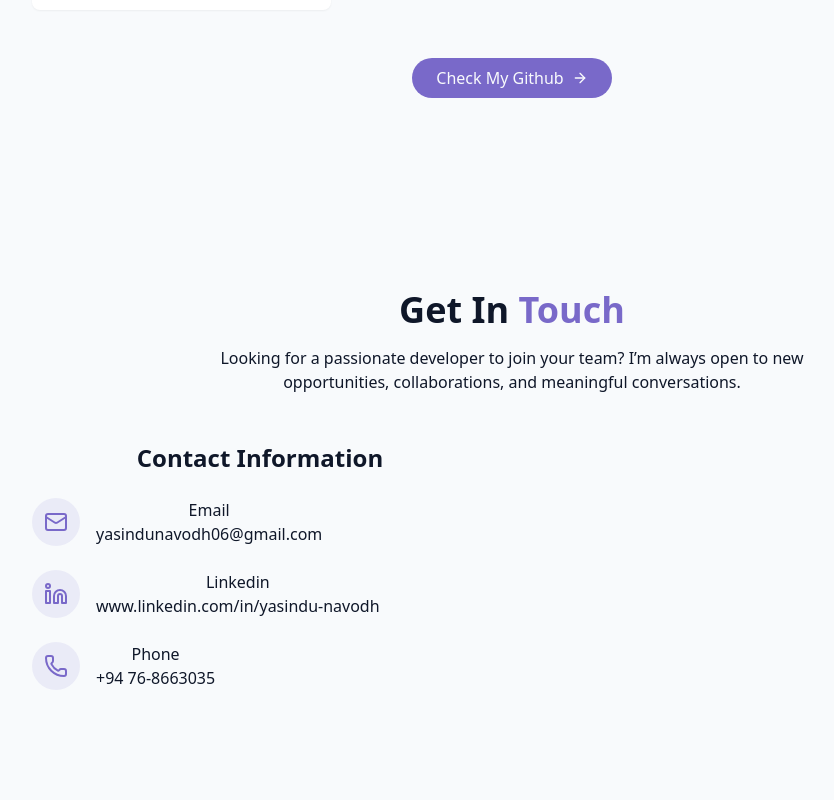
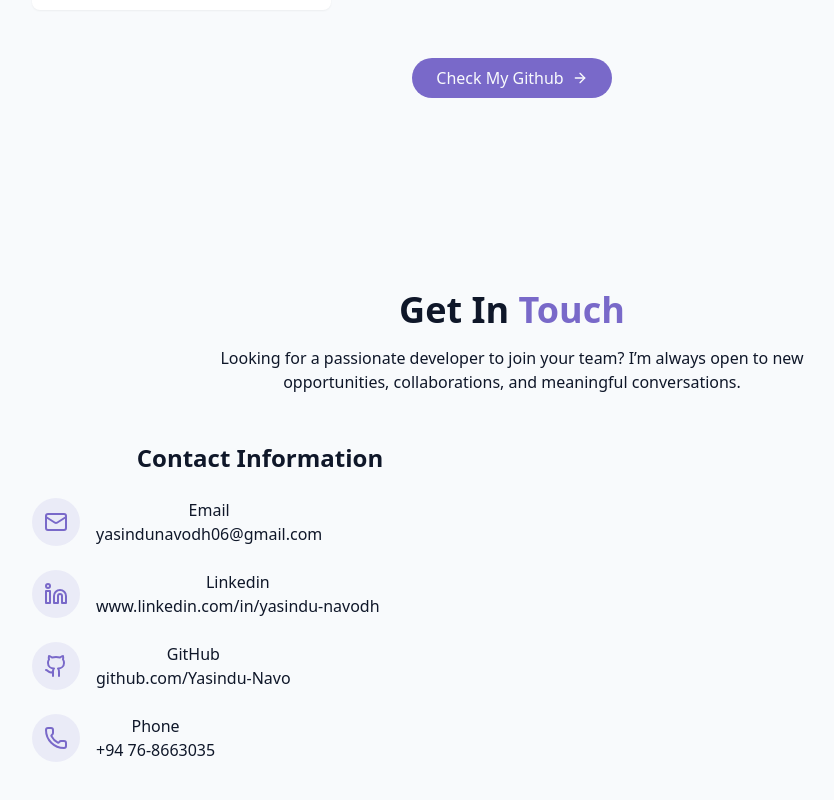
Before and after one commit to Yasindu-Navo/My-Portfolio, a React (Vite) app: page / in a window 1280 px wide. Shown: the part 4600-5400 px from the top of the page, without its empty margins (128-962 px from the left). Built offline with nearby package versions, Linux system fonts and the light colour scheme.

Commit message:
Add GitHub link to ContactSection component for enhanced connectivity

```diff
--- a/src/components/ContactSection.jsx
+++ b/src/components/ContactSection.jsx
@@ -1,4 +1,4 @@
-import { Linkedin, Mail, Phone } from "lucide-react";
+import { Github, GithubIcon, Instagram, Linkedin, Mail, Phone } from "lucide-react";
 import React from "react";
 
 function ContactSection() {
@@ -60,6 +60,27 @@ function ContactSection() {
                           </div>
 
 
+                            <div className="flex items-start space-x-4">
+                              <div className="p-3 rounded-full  bg-primary/10 ">
+                                  <Github className="w-6 h-6 text-primary"/>
+                              </div>
+                              <div>
+                              <h4 className="font-medium">GitHub</h4>
+                              <a
+                                  href="https://github.com/Yasindu-Navo"
+                                      className="text-muted-foreground hover:text-primary transition-colors"
+                                      target="_blank"
+                              >
+                                    github.com/Yasindu-Navo
+
+
+                                  </a>
+                              </div>
+
+                          </div>
+
+
+
                            <div className="flex items-start space-x-4">
                               <div className="p-3 rounded-full  bg-primary/10 ">
                                   <Phone className="w-6 h-6 text-primary"/>
@@ -77,6 +98,9 @@ function ContactSection() {
                           </div>
 
                       </div>
+
+
+
                   </div>
 
 
```
